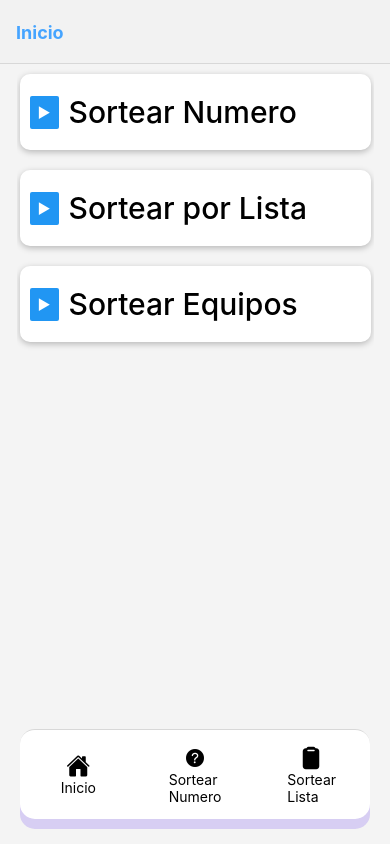
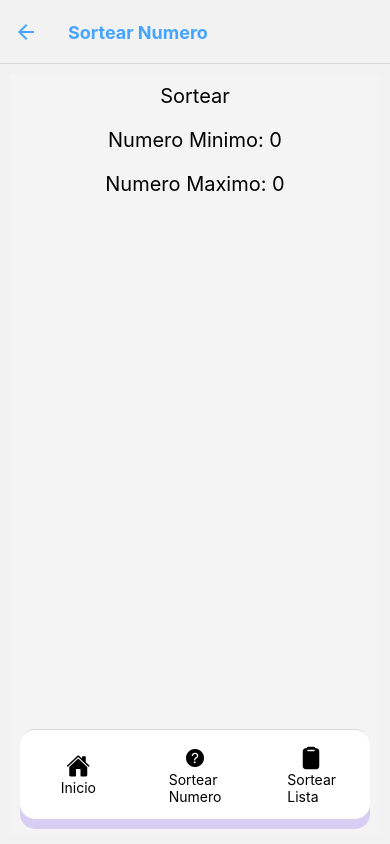
Before and after one commit to MattZubSch/random-choices_zuber, a React Native app: screen /PlayRandomNumber in a window 390 px wide. Built offline with nearby package versions, Linux system fonts and the light colour scheme.

Commit message:
Implementacion Redux

```diff
--- a/App.js
+++ b/App.js
@@ -1,91 +1,20 @@
 import { StyleSheet, View, SafeAreaView } from 'react-native';
 
-import AppNavigator from './src/navigation/AppNavigator';
-import MainNavigator from './src/navigation';
-import RndNumberNavigator from './src/navigation/RndNumberNavigator';
 import TabNavigator from './src/navigation/TabNavigator';
 import { NavigationContainer } from '@react-navigation/native';
-import Header from './src/Componentes/Header';
+import { Provider } from 'react-redux';
+import store from './src/store';
 
 export default function App() {
-//   const [list, setList] = useState([])
-//   const [complete, setComplete] = useState([])
-//   const [item, setItem] = useState("")
-//   const [itemSelected, setItemSelected] = useState(null)
-//   const [modalVisible, setModalVisible] = useState(false)
-
-//   function handleAdd(){
-//     // Chequea que no sea un string vacio y lo agrega a la lista
-//     if(item && !list.includes(item)){
-//       setList(prevState => [...prevState, item])
-//       setItem("")
-//     }
-//   }
-
-//   function handleSetItem(text){
-//     // Setea el item con el valor del texto que se pase como argumento
-//     setItem(text.trimStart())
-//   }
-
-//   function handleModal(item){
-//     // Abre el modal con el item seleccionado
-//     setItemSelected(item)
-//     setModalVisible(true)
-//   }
-
-//   function isComplete(item){
-//     // devuelve True si el objeto se marco como completado
-//     return complete.includes(item)
-//   }
-
-//   function handleCompleteItem(item){
-//     // Agrega el item elegido a la lista de completados. Si ya se encuentra en la misma, lo quita
-//     if(!isComplete(item)){
-//       setComplete(prevState => [...prevState, item])
-//     } else{
-//       setComplete(prevState => prevState.filter((complete)=> item !== complete))
-//     }
-//   }
-
-//   function handleDelete(filteredItem){
-//     // Elimina el item de la lista principal
-//     setList(prevState => prevState.filter((item)=> item !== filteredItem))
-//     setModalVisible(false)
-//   }
-// itemSelected
-//   function handleHideModal(){
-//     // Esconde el modal
-//     setModalVisible(false)
-//     setItemSelected(null)
-//   }
-  // const [userSelection, setUserSelection] = useState()
-
-
-  // const handlerSelection = selection => {
-  //   setUserSelection(selection)
-  // }
-
-  // let content = <MainScreen onSelectOption={handlerSelection} />
-
-  // if (userSelection === 'number') {
-  //   content = <RandomNumber onSelectOption={handlerSelection} />
-  // }
-  // if (userSelection === 'list') {
-  //   content = <RandomList onSelectOption={handlerSelection} />
-  // }
-  // if (userSelection === 'team') {
-  //   content = <RandomTeam onSelectOption={handlerSelection} />
-  // }
 
   return (
 
-    <NavigationContainer>
-      <TabNavigator />
-    </NavigationContainer>
+    <Provider store={store}>
+      <NavigationContainer>
+        <TabNavigator />
+      </NavigationContainer>
+    </Provider>
 
-      // <AppNavigator style={styles.mainContainer}>
-      //   <RndNumberNavigator></RndNumberNavigator>
-      // </AppNavigator>
 
   );
 }
@@ -96,23 +25,3 @@ const styles = StyleSheet.create({
     backgroundColor: "#EEECE8",
   }
 });
-
- {/* <AddItem
-          handleSetItem={handleSetItem}
-          handleAdd={handleAdd}
-          item={item}
-          />
-      <ItemList
-        list={list}
-        handleModal={handleModal}
-        isComplete={isComplete}
-        handleCompleteItem={handleCompleteItem}
-      />
-      <Modal
-        isVisible={modalVisible}
-        itemSelected={itemSelected}
-        buttonPrimaryAction={()=> handleDelete(itemSelected)}
-        buttonSecondaryAction={()=> handleCompleteItem(itemSelected)}
-        buttonHide={handleHideModal}
-        isComplete={isComplete}
-      /> */}
--- a/package.json
+++ b/package.json
@@ -21,7 +21,9 @@
     "react-native": "0.70.5",
     "react-native-safe-area-context": "4.4.1",
     "react-native-screens": "~3.18.0",
-    "react-native-web": "~0.18.9"
+    "react-native-web": "~0.18.9",
+    "react-redux": "^8.0.5",
+    "redux": "^4.2.1"
   },
   "devDependencies": {
     "@babel/core": "^7.12.9"
--- a/src/navigation/AppNavigator.js
+++ b/src/navigation/AppNavigator.js
@@ -7,7 +7,7 @@ import MainScreen from "../screens/MainScreen";
 import RandomList from "../screens/RandomList";
 import RandomNumber from "../screens/RandomNumber";
 import RandomTeam from "../screens/RandomTeam";
-import Header from "../Componentes/Header";
+import PlayRandomNumber from "../screens/PlayRandomNumber";
 import Colors from "../constants/Colors";
 
 const Stack = createNativeStackNavigator();
@@ -47,6 +47,12 @@ const AppNavigator = () => {
                     title: 'Sortear Numero'
                 }}/>
                 <Stack.Screen
+                name='PlayRandomNumber'
+                component={PlayRandomNumber}
+                options={{
+                    title: 'Sortear Numero'
+                }}/>
+                <Stack.Screen
                 name='RandomTeam'
                 component={RandomTeam}
                 options={{
--- a/src/screens/MainScreen.js
+++ b/src/screens/MainScreen.js
@@ -40,7 +40,7 @@ const MainScreen = ({ navigation }) => {
                  <Card style={styles.categoryContainer}>
                      <Button title={"▶"} style={styles.button}/>
                      <Text style={styles.category} >
-                        Sortear Equipos
+                        Sortear por Equipos
                      </Text>
                  </Card>
              </TouchableOpacity>
--- a/src/screens/PlayRandomNumber.js
+++ b/src/screens/PlayRandomNumber.js
@@ -1,12 +1,75 @@
 import React from "react";
 import { View, Text, Button, StyleSheet, Dimensions } from 'react-native'
+import Colors from "../constants/Colors";
+import RndNumberFloorReducer from "../store/reducers/rndNumberFloor.reducer";
+import RndNumberTopReducer from "../store/reducers/rndNumberTop.reducer";
+import { useSelector } from "react-redux";
 
 const PlayRandomNumber = ({ navigation }) => {
+    const numMin = useSelector(state => state.numberFloor.numberFloor)
+    const numMax = useSelector(state => state.numberTop.numberTop)
+
+
     return (
-        <View>
-            <Text> Play Random Number </Text>
+        <View style={styles.categoryContainer}>
+            <Text style={styles.title}>Sortear</Text>
+            <Text style={styles.title}>Numero Minimo: {numMin}</Text>
+            <Text style={styles.title}>Numero Maximo: {numMax}</Text>
         </View>
     )
 }
 
 export default PlayRandomNumber
+
+const styles = StyleSheet.create ({
+    title: {
+        fontSize: 20,
+        marginVertical: 10,
+        color: "black",
+        // fontFamily: 'OpenSansBold'
+    },
+    categoryContainer:{
+        margin: 10,
+        flex: 1,
+        backgroundColor: Colors.secondary,
+        height: 1,
+        alignItems: "center",
+    },
+    button: {
+        width: Dimensions.get('window').width / 4
+    },
+    input: {
+      alignContent: 'center',
+      color: Colors.inputText,
+      borderBottomWidth: 2,
+      borderBottomColor: "black",
+      width: Dimensions.get('window').width / 4,
+      textAlign: 'center'
+    },
+    buttonContainer: {
+        flexDirection: "row",
+        width: "100%",
+        justifyContent: "space-around",
+        paddingHorizontal: 15,
+        marginTop: 20,
+      },
+      inputContainer: {
+        width: Dimensions.get('window').width,
+        maxWidth: '90%',
+        padding: 20,
+        alignItems: 'center',
+        justifyContent: 'center'
+      },
+      summaryContainer: {
+        width: 300,
+        maxWidth: '50%',
+        marginVertical: 10,
+        padding: 10,
+        alignItems: 'center',
+      },
+      exitButton: {
+        justifyContent: 'flex-start',
+        width: Dimensions.get('window').width / 8,
+        margin: 10,
+      }
+})
--- a/src/screens/RandomNumber.js
+++ b/src/screens/RandomNumber.js
@@ -1,17 +1,24 @@
 import React, {useState} from "react";
 import { View, Text, Button, StyleSheet, Dimensions } from 'react-native'
+import { useSelector, useDispatch } from "react-redux";
+import { selectedNumberFloor } from "../store/actions/rndNumberFloor.action";
+import { selectedNumberTop } from "../store/actions/rndNumberTop.action";
 
 import Card from "../Componentes/Card";
 import Input from "../Componentes/Input";
 import Colors from "../constants/Colors";
 import NumberContainer from "../Componentes/NumberContainer";
-import PlayRandomNumber from "./PlayRandomNumber";
+
 
 const RandomNumber = ({ navigation }) => {
+    const dispatch = useDispatch()
+    const numberFloor = useSelector((state) => state.numberFloor.numberFloor)
+    const numberTop = useSelector((state) => state.numberTop.numberTop)
 
     const [enteredFloorValue, setEnteredFloorValue] = useState('')
     const [enteredRoofValue, setEnteredRoofValue] = useState('')
     const [confirmed, setConfirmed] = useState(false)
+
     const [selectedFloorNumber, setSelectedFloorNumber] = useState('')
     const [selectedRoofNumber, setSelectedRoofNumber] = useState('')
 
@@ -39,6 +46,12 @@ const RandomNumber = ({ navigation }) => {
         setEnteredFloorValue('')
         setSelectedRoofNumber(parseInt(enteredRoofValue))
         setEnteredRoofValue('')
+      }
+
+      const handleDrawConfirm = () => {
+        dispatch(selectedNumberFloor(selectedFloorNumber))
+        dispatch(selectedNumberTop(selectedRoofNumber))
+        navigation.navigate('PlayRandomNumber')
       }
 
     return (
@@ -87,7 +100,7 @@ const RandomNumber = ({ navigation }) => {
                 <Button
                   title="Empezar Juego"
                   color={Colors.inputText}
-                  onPress={() => { navigation.navigate('PlayRandomNumber')}}
+                  onPress={handleDrawConfirm}
                 />
             </Card>
             )}
--- /dev/null
+++ b/src/store/actions/rndNumberFloor.action.js
@@ -0,0 +1,6 @@
+export const SELECTED_NUMBER_FLOOR = "SELECTED_NUMBER_FLOOR"
+
+export const selectedNumberFloor = num => ({
+    type: SELECTED_NUMBER_FLOOR,
+    numberFloor: num
+})
--- /dev/null
+++ b/src/store/actions/rndNumberTop.action.js
@@ -0,0 +1,6 @@
+export const SELECTED_NUMBER_TOP = "SELECTED_NUMBER_TOP"
+
+export const selectedNumberTop = num => ({
+    type: SELECTED_NUMBER_TOP,
+    numberTop: num
+})
--- /dev/null
+++ b/src/store/index.js
@@ -0,0 +1,10 @@
+import {createStore, combineReducers} from 'redux'
+import RndNumberFloorReducer from './reducers/rndNumberFloor.reducer'
+import RndNumberTopReducer from './reducers/rndNumberTop.reducer'
+
+const RootReducer = (combineReducers) ({
+    numberFloor: RndNumberFloorReducer,
+    numberTop: RndNumberTopReducer,
+})
+
+export default createStore(RootReducer)
--- /dev/null
+++ b/src/store/reducers/rndNumberFloor.reducer.js
@@ -0,0 +1,18 @@
+import { SELECTED_NUMBER_FLOOR } from "../actions/rndNumberFloor.action"
+
+const initialState = {
+    numberFloor: 0,
+    selected: null,
+}
+
+const RndNumberFloorReducer = (state = initialState, action) => {
+    switch (action.type) {
+        case SELECTED_NUMBER_FLOOR:
+            return {...state, selected: action.numberFloor}
+
+        default:
+            return state
+    }
+}
+
+export default RndNumberFloorReducer
--- /dev/null
+++ b/src/store/reducers/rndNumberTop.reducer.js
@@ -0,0 +1,11 @@
+
+const initialState = {
+    numberTop: 0,
+    selected: null,
+}
+
+const RndNumberTopReducer = (state = initialState, action) => {
+    return state
+}
+
+export default RndNumberTopReducer
```
Also changed, not shown: 1 other file (tests, documents, lock files or other folders).
